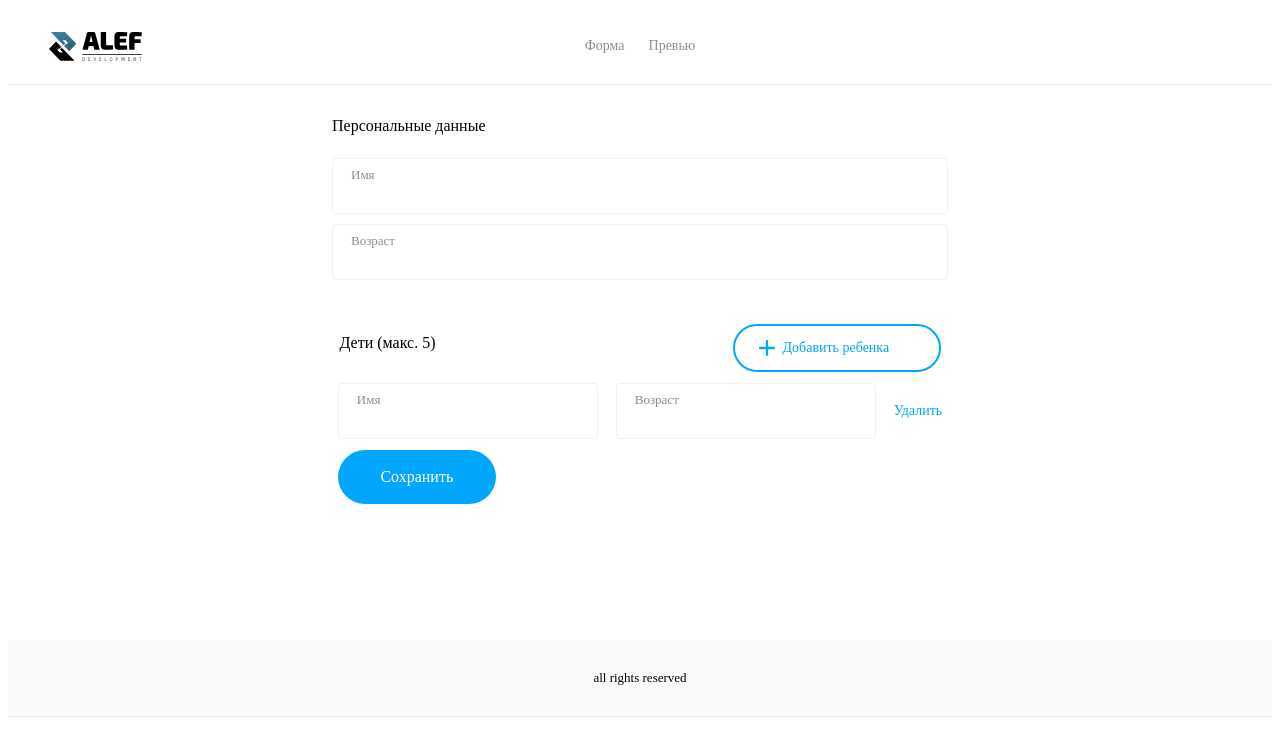
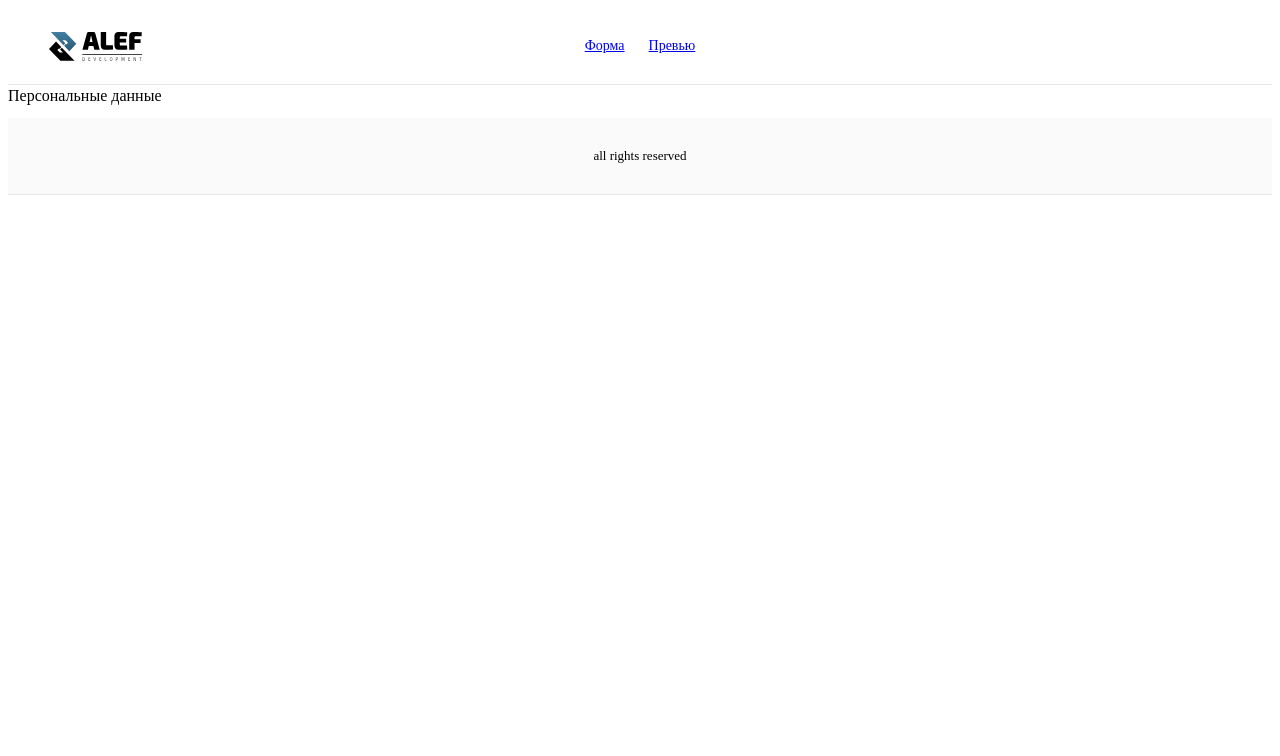
Before and after one commit to DerkachDiana/Alef, a Vue app: page /Preview in a window 1280 px wide. Shown: the top 756 px of the page. Built offline with nearby package versions, Linux system fonts and the light colour scheme.

Commit message:
add navigation with view-router

```diff
--- a/src/App.vue
+++ b/src/App.vue
@@ -1,75 +1,11 @@
 <template>
-  <HeaderComponent/>
-  <div class="container">
-    <div class="content-constraint">
-      <div class="container__content-constraint__formOne">
-        <TitleComponent title="Персональные данные" marginTop="30px"/>
-        <InputComponent width="594px" inputValue="Имя" input-type="text"></InputComponent>
-        <InputComponent width="594px" input-value="Возраст" input-type="text"></InputComponent>
-      </div>
-      <div class="content-constraint__childCard">
-        <div class="content-constraint__childCard__row">
-          <TitleComponent title="Дети (макс. 5)"/>
-          <AddButtonComponent text="Добавить ребенка"/>
-        </div>
-        <div class="content-constraint__childCard__childCard-SaveButton">
-          <ChildCard/>
-          <SaveButton text="Сохранить"></SaveButton>
-        </div>
-      </div>
-    </div>
-  </div>
-  <FooterComponent/>
+ <div class="app">
+   <router-view></router-view>
+ </div>
 </template>
 <script>
-import HeaderComponent from './components/HeaderComponent'
-import FooterComponent from './components/FooterComponent'
-import TitleComponent from './components/TitleComponent'
-import InputComponent from './components/InputComponent'
-import AddButtonComponent from './components/AddButtonComponent'
-import SaveButton from './components/SaveButton'
-import ChildCard from './components/ChildCard'
-export default {
-  components: { ChildCard, SaveButton, AddButtonComponent, InputComponent, TitleComponent, FooterComponent, HeaderComponent }
-}
+
 </script>
 <style>
-.container {
-  display:flex;
-  flex-direction: column;
-  align-items: center;
-  margin-bottom: 136px;
-}
-.content-constraint {
-  display:flex;
-  flex-direction: column;
-  align-items: center;
-  max-width: 1000px;
-  gap: 44px;
-}
-.container__content-constraint__formOne {
-  display:flex;
-  flex-direction: column;
-  gap: 10px
-}
-.content-constraint__childCard {
-  display: flex;
-  flex-direction: column;
-  justify-content: center;
-  align-items: center;
-  gap: 11px;
-}
-.content-constraint__childCard__row {
-  display: flex;
-  flex-direction: row;
-  justify-content: center;
-  align-items: center;
-  gap: 297px;
-}
-.content-constraint__childCard__childCard-SaveButton {
-  display: flex;
-  flex-direction: column;
-  gap: 11px;
-  align-items: start;
-}
+
 </style>
--- a/src/components/HeaderComponent.vue
+++ b/src/components/HeaderComponent.vue
@@ -4,8 +4,8 @@
     <img src="../assets/Logo_imi_horizontal.svg" class="header__logo">
   </div>
   <div class="header__nav">
-    <div class="header__nav__text">Форма</div>
-    <div class="header__nav__text">Превью</div>
+    <router-link to="/" class="header__nav__text">Форма</router-link>
+    <router-link to="/Preview" class="header__nav__text">Превью</router-link>
   </div>
   <div class="header__third-block"></div>
 </div>
--- a/src/router/index.js
+++ b/src/router/index.js
@@ -1,19 +1,17 @@
 import { createRouter, createWebHistory } from 'vue-router'
-import Home from '../views/Home.vue'
+import Preview from '../views/Preview'
+import FormPage from '../views/FormPage'
 
 const routes = [
   {
     path: '/',
-    name: 'Home',
-    component: Home
+    name: 'FormPage',
+    component: FormPage
   },
   {
-    path: '/about',
-    name: 'About',
-    // route level code-splitting
-    // this generates a separate chunk (about.[hash].js) for this route
-    // which is lazy-loaded when the route is visited.
-    component: () => import(/* webpackChunkName: "about" */ '../views/About.vue')
+    path: '/Preview',
+    name: 'Preview',
+    component: Preview
   }
 ]
 
--- a/src/views/About.vue
+++ /dev/null
@@ -1,5 +0,0 @@
-<template>
-  <div class="about">
-    <h1>This is an about page</h1>
-  </div>
-</template>
--- /dev/null
+++ b/src/views/FormPage.vue
@@ -0,0 +1,75 @@
+<template>
+  <HeaderComponent/>
+  <div class="container">
+    <div class="content-constraint">
+      <div class="container__content-constraint__formOne">
+        <TitleComponent title="Персональные данные" marginTop="30px"/>
+        <InputComponent width="594px" inputValue="Имя" input-type="text"></InputComponent>
+        <InputComponent width="594px" input-value="Возраст" input-type="text"></InputComponent>
+      </div>
+      <div class="content-constraint__childCard">
+        <div class="content-constraint__childCard__row">
+          <TitleComponent title="Дети (макс. 5)"/>
+          <AddButtonComponent text="Добавить ребенка"/>
+        </div>
+        <div class="content-constraint__childCard__childCard-SaveButton">
+          <ChildCard/>
+          <SaveButton text="Сохранить"></SaveButton>
+        </div>
+      </div>
+    </div>
+  </div>
+  <FooterComponent/>
+</template>
+<script>
+import HeaderComponent from '@/components/HeaderComponent'
+import FooterComponent from '@/components/FooterComponent'
+import TitleComponent from '@/components/TitleComponent'
+import InputComponent from '@/components/InputComponent'
+import AddButtonComponent from '@/components/AddButtonComponent'
+import SaveButton from '@/components/SaveButton'
+import ChildCard from '@/components/ChildCard'
+export default {
+  components: { ChildCard, SaveButton, AddButtonComponent, InputComponent, TitleComponent, FooterComponent, HeaderComponent }
+}
+</script>
+<style>
+.container {
+  display:flex;
+  flex-direction: column;
+  align-items: center;
+  margin-bottom: 136px;
+}
+.content-constraint {
+  display:flex;
+  flex-direction: column;
+  align-items: center;
+  max-width: 1000px;
+  gap: 44px;
+}
+.container__content-constraint__formOne {
+  display:flex;
+  flex-direction: column;
+  gap: 10px
+}
+.content-constraint__childCard {
+  display: flex;
+  flex-direction: column;
+  justify-content: center;
+  align-items: center;
+  gap: 11px;
+}
+.content-constraint__childCard__row {
+  display: flex;
+  flex-direction: row;
+  justify-content: center;
+  align-items: center;
+  gap: 297px;
+}
+.content-constraint__childCard__childCard-SaveButton {
+  display: flex;
+  flex-direction: column;
+  gap: 11px;
+  align-items: start;
+}
+</style>
--- a/src/views/Home.vue
+++ /dev/null
@@ -1,18 +0,0 @@
-<template>
-  <div class="home">
-    <img alt="Vue logo" src="../assets/logo.png">
-    <HelloWorld msg="Welcome to Your Vue.js App"/>
-  </div>
-</template>
-
-<script>
-// @ is an alias to /src
-import HelloWorld from '@/components/HelloWorld.vue'
-
-export default {
-  name: 'Home',
-  components: {
-    HelloWorld
-  }
-}
-</script>
--- a/src/views/Preview.vue
+++ b/src/views/Preview.vue
@@ -1,10 +1,17 @@
 <template>
+  <HeaderComponent/>
+  <TitleComponent title="Персональные данные"/>
 
+  <FooterComponent/>
 </template>
 
 <script>
+import HeaderComponent from '../components/HeaderComponent'
+import FooterComponent from '../components/FooterComponent'
+import TitleComponent from '../components/TitleComponent'
 export default {
-  name: 'Preview'
+  name: 'Preview',
+  components: { TitleComponent, FooterComponent, HeaderComponent }
 }
 </script>
 
```
Also changed, not shown: src/components/ListComponent.vue (added, +13 -0 lines).
